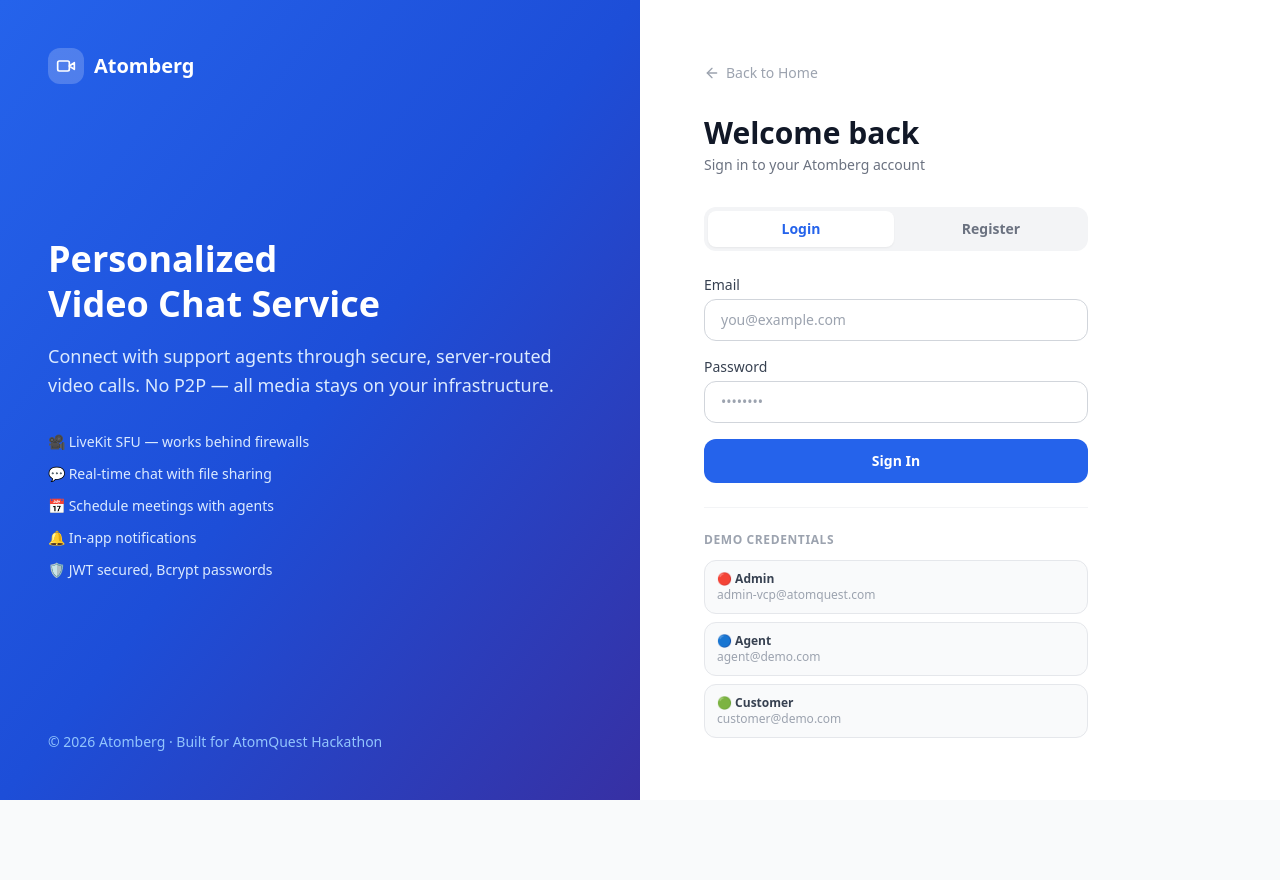
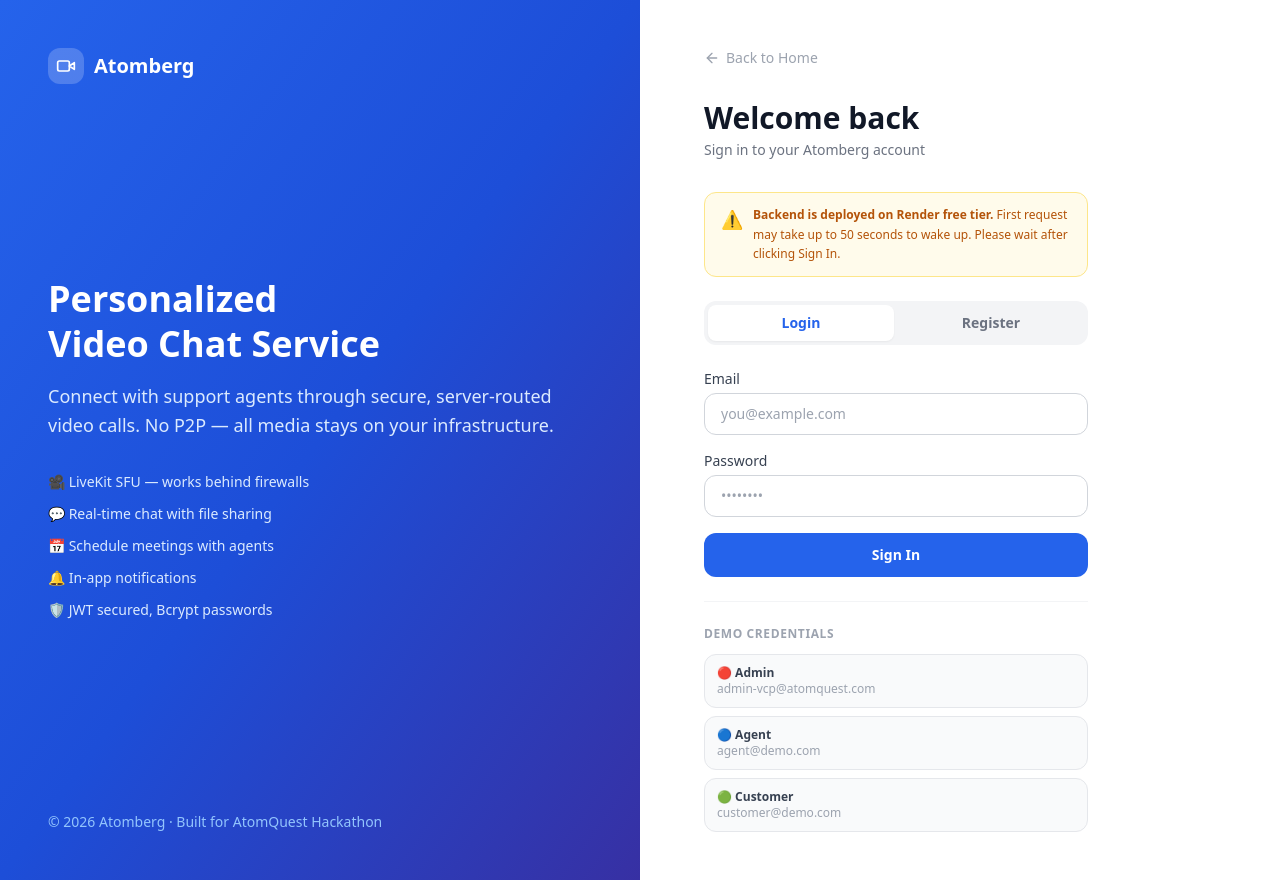
Before and after one commit to AtharvGangwar48/Atomquest-Final, a Next.js app in the folder frontend/: page /login in a window 1280 px wide. Before the commit the page ends 800 px from the top, so only its background shows below. Built offline with nearby package versions, Linux system fonts and the light colour scheme; no server answers.

Commit message:
fix: admin password admin123, add Render cold start warning, increase timeout to 55s

```diff
--- a/frontend/app/login/page.tsx
+++ b/frontend/app/login/page.tsx
@@ -129,6 +129,14 @@
             {isLogin ? 'Sign in to your Atomberg account' : 'Join Atomberg as a customer or agent'}
           </p>
 
+          {/* Render warning */}
+          <div className="mb-6 flex items-start gap-2.5 bg-amber-50 border border-amber-200 rounded-xl px-4 py-3">
+            <span className="text-amber-500 text-lg shrink-0">⚠️</span>
+            <p className="text-xs text-amber-700 leading-relaxed">
+              <span className="font-semibold">Backend is deployed on Render free tier.</span> First request may take up to 50 seconds to wake up. Please wait after clicking Sign In.
+            </p>
+          </div>
+
           {/* Tabs */}
           <div className="flex gap-1 mb-6 bg-gray-100 p-1 rounded-xl">
             {['Login', 'Register'].map((label) => {
@@ -228,7 +236,7 @@
               <p className="text-xs text-gray-400 font-semibold uppercase tracking-wider mb-3">Demo Credentials</p>
               <div className="space-y-2">
                 {[
-                  { label: '🔴 Admin', email: 'admin-vcp@atomquest.com', password: 'Admin123' },
+                  { label: '🔴 Admin', email: 'admin-vcp@atomquest.com', password: 'admin123' },
                   { label: '🔵 Agent', email: 'agent@demo.com', password: 'password123' },
                   { label: '🟢 Customer', email: 'customer@demo.com', password: 'password123' },
                 ].map(({ label, email, password }) => (
--- a/frontend/lib/api.ts
+++ b/frontend/lib/api.ts
@@ -8,7 +8,7 @@
 
 const api = axios.create({
   baseURL: API_URL,
-  timeout: 15000,
+  timeout: 55000, // 55s — Render free tier cold start can take ~50s
 });
 
 api.interceptors.request.use((config) => {
```
